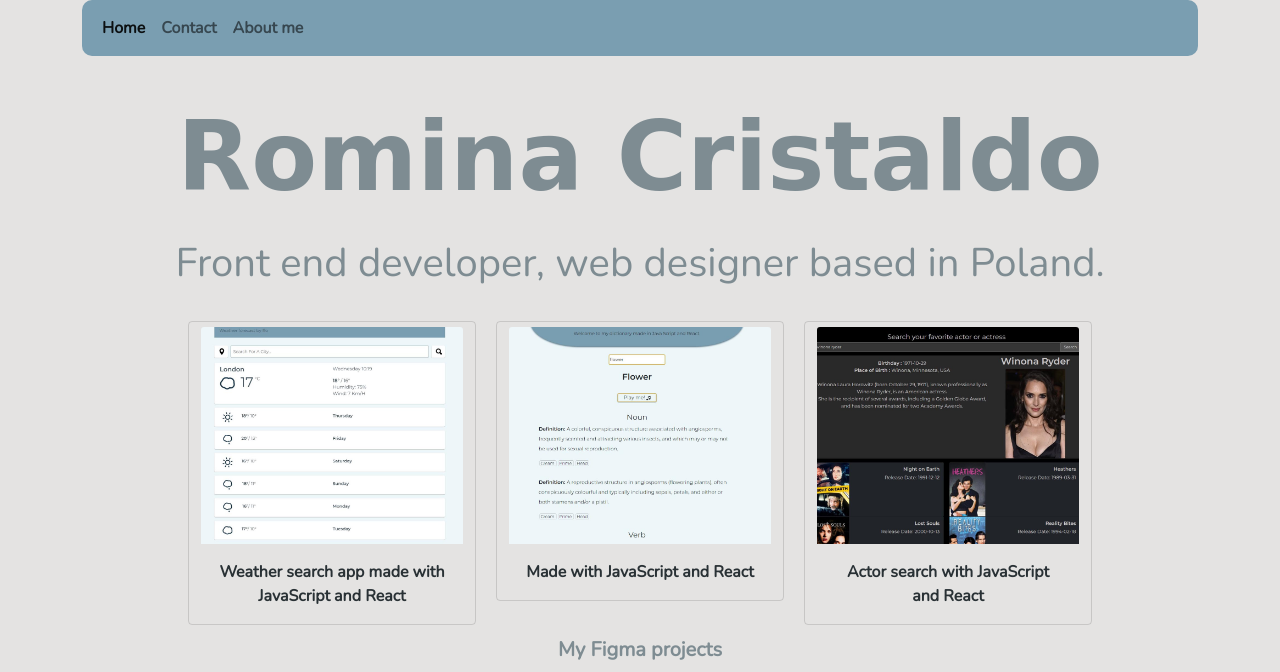
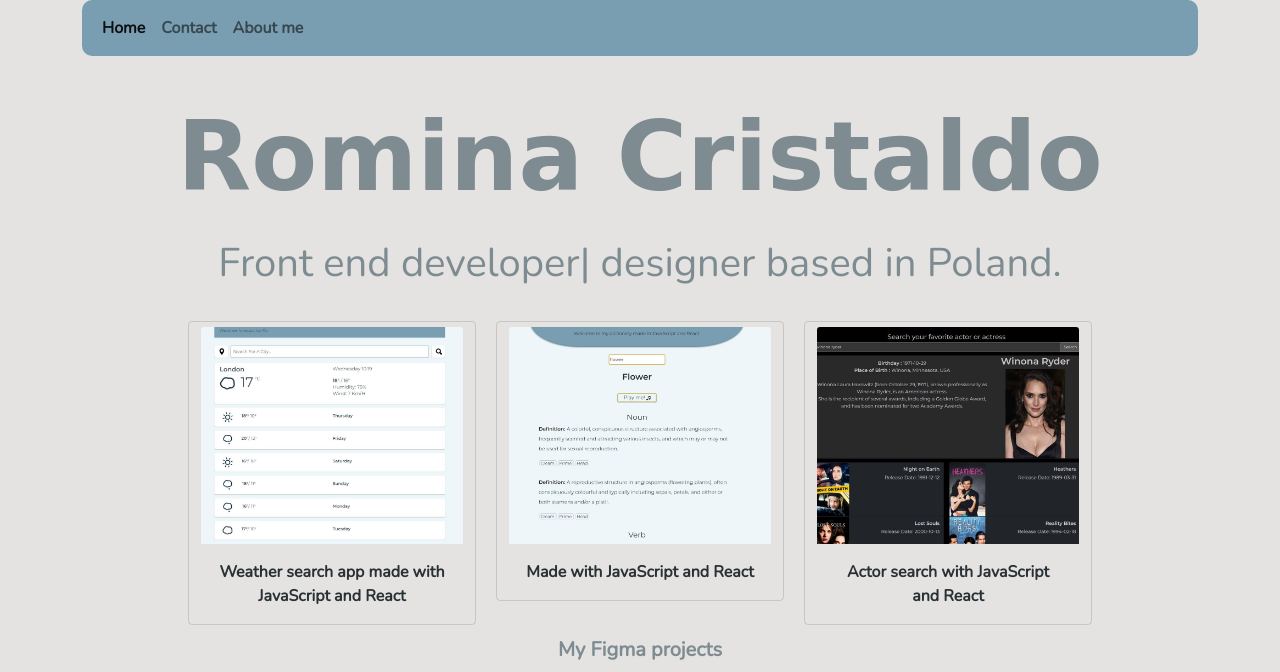
Before and after one commit to RoCristal/RoCristal-Portfolio-Project, a website: page index.html in a window 1280 px wide. Shown: the top 672 px of the page. Drawn offline with nearby package versions, Linux system fonts and the light colour scheme; a web font is replaced by a local one.

Commit message:
Update index.html

```diff
--- a/index.html
+++ b/index.html
@@ -85,7 +85,7 @@
       <br />
       <div class="hero">
         <h1>Romina Cristaldo</h1>
-        <h2 class="m-4">Front end developer, web designer based in Poland.</h2>
+        <h2 class="m-4">Front end developer| designer based in Poland.</h2>
         <!---->
 
         <!---->
```
